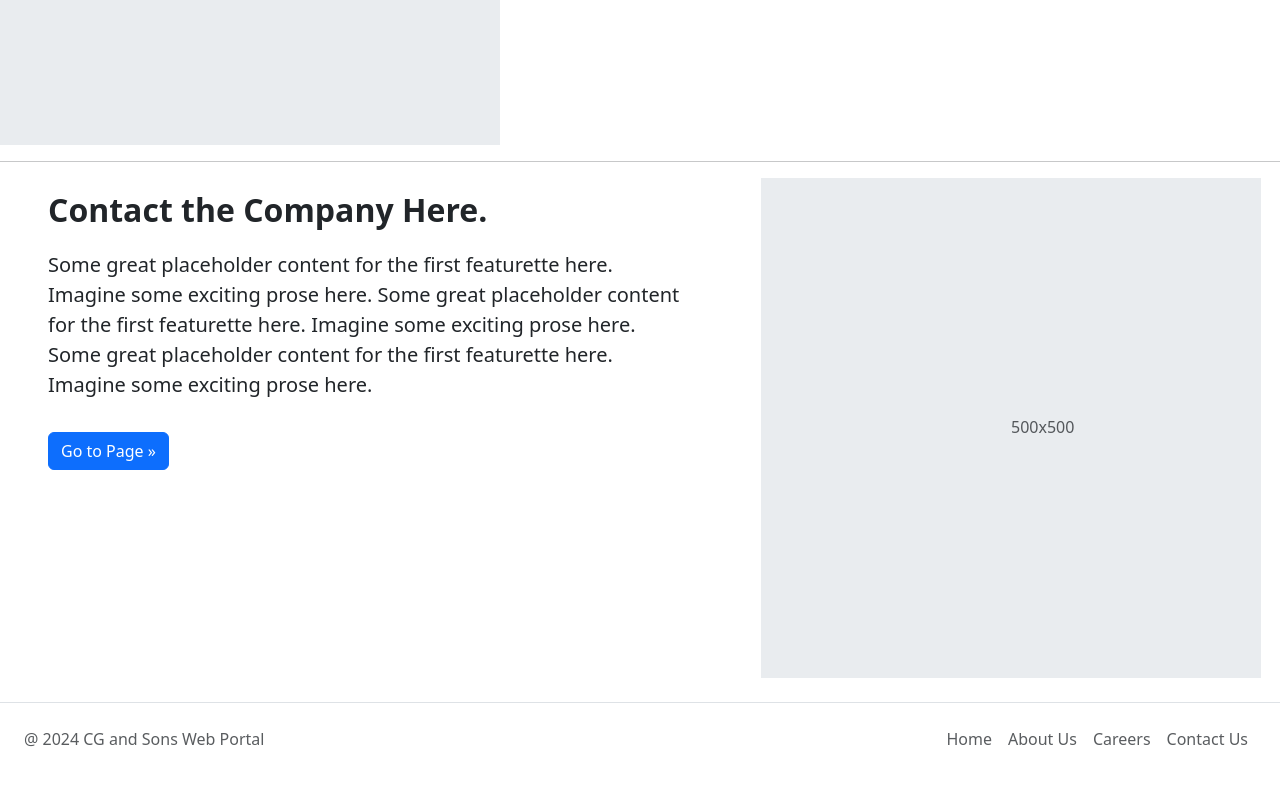
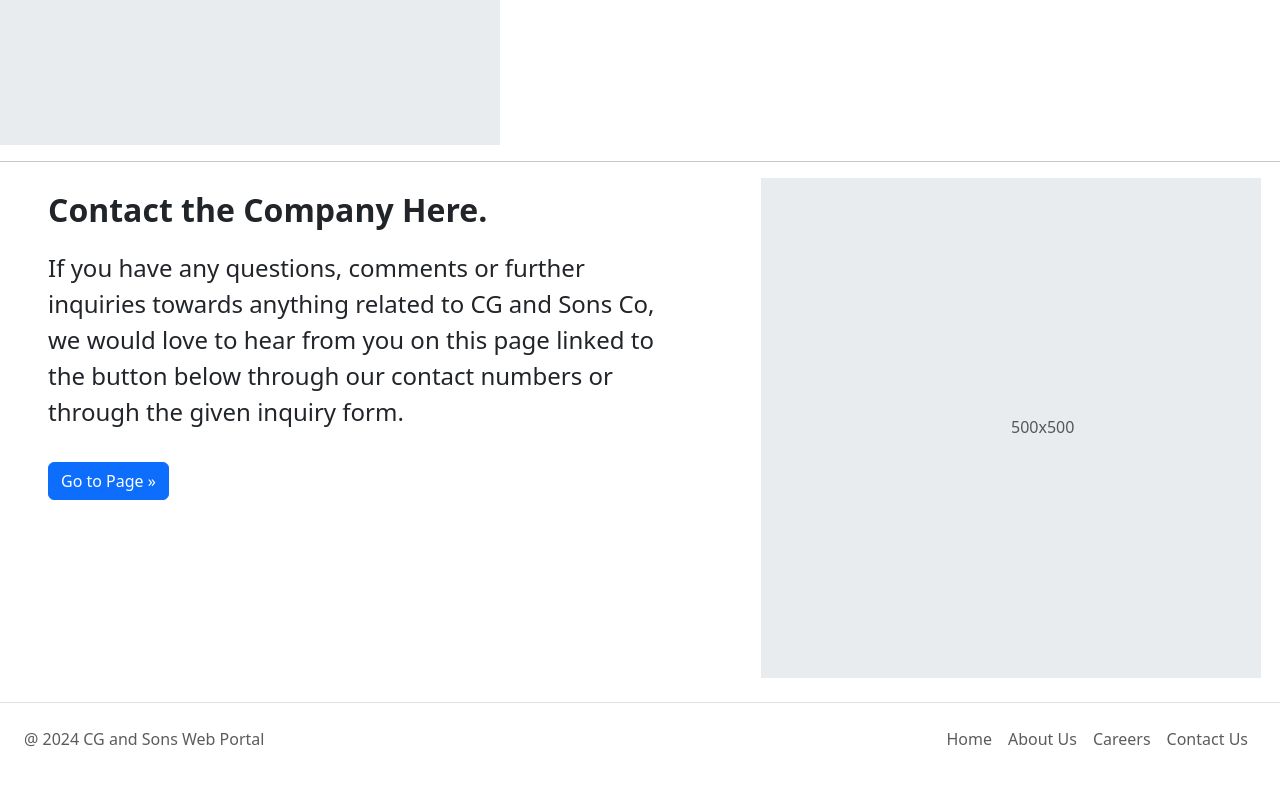
Before and after one commit to NKTheMaker1234/CGAS, a plain HTML site: page home.html in a window 1280 px wide. Shown: the part 1170-1955 px from the top of the page. Drawn offline with nearby package versions, Linux system fonts and the light colour scheme.

Commit message:
Small Changes
Small changes with new links for the about page and minor text adjustments in the Home Page

```diff
--- a/home.html
+++ b/home.html
@@ -270,12 +270,11 @@
         <h2 class="featurette-heading fw-semibold lh-1 px-5 mt-3">
           Contact the Company Here.
         </h2>
-        <p class="lead px-5 py-3">
-          Some great placeholder content for the first featurette here. Imagine
-          some exciting prose here. Some great placeholder content for the first
-          featurette here. Imagine some exciting prose here. Some great
-          placeholder content for the first featurette here. Imagine some
-          exciting prose here.
+        <p class="lead fs-4 px-5 py-3">
+          If you have any questions, comments or further inquiries towards
+          anything related to CG and Sons Co, we would love to hear from you on
+          this page linked to the button below through our contact numbers or
+          through the given inquiry form.
         </p>
         <p>
           <a class="btn btn-primary mx-5" href="/CGAS/Website/contactUs.html"
```
Also changed, not shown: about.html (+2 -2 lines).
